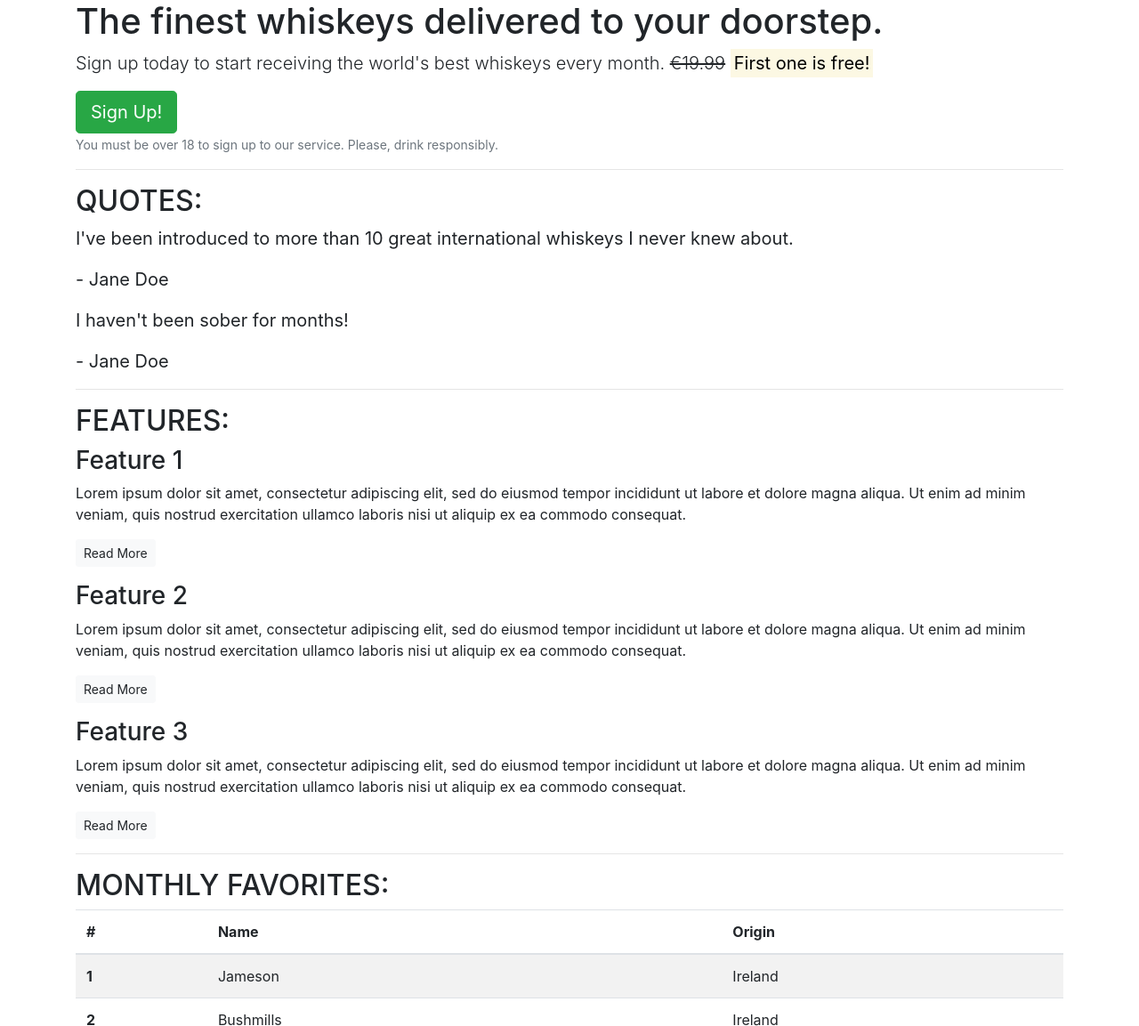
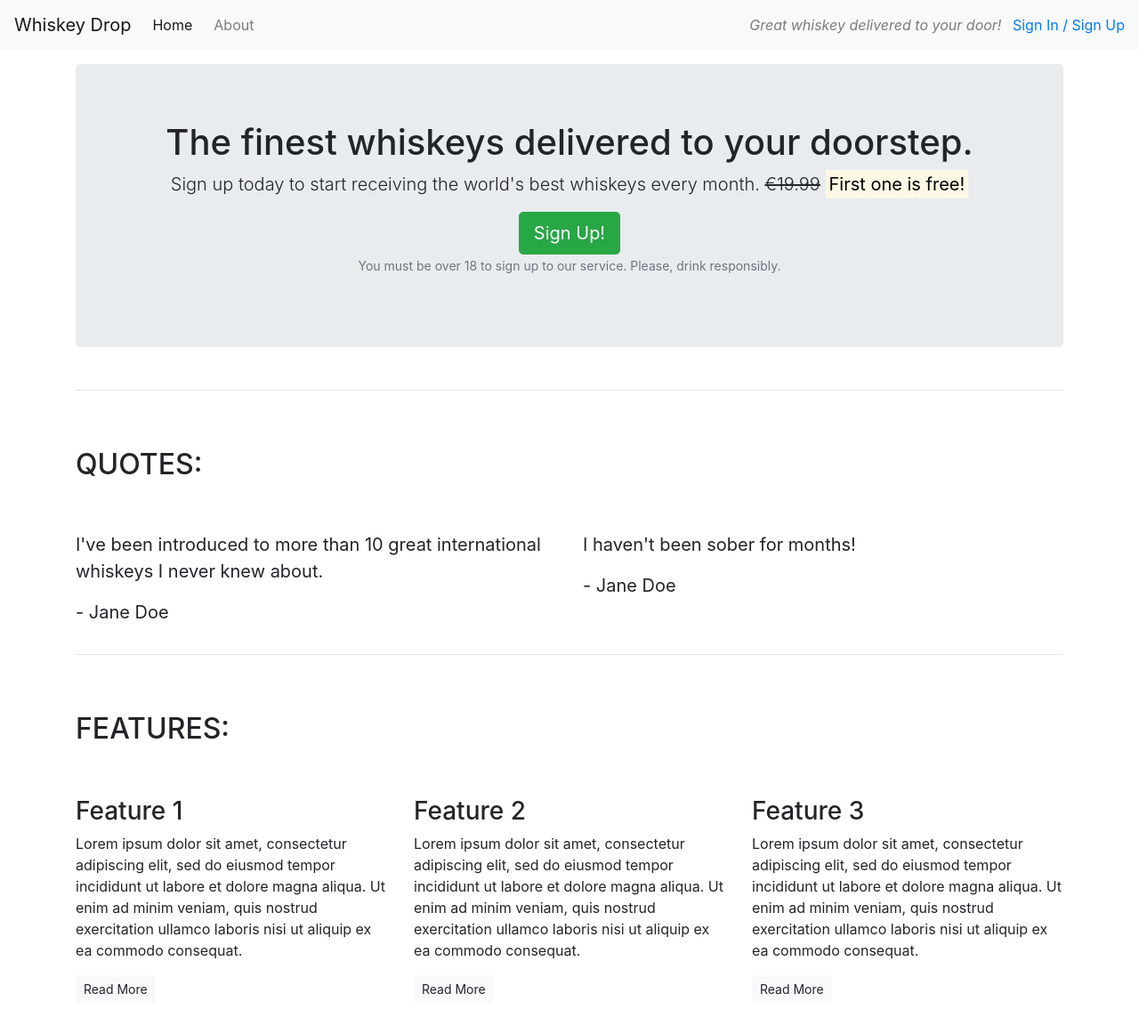
Before and after one commit to JarlathMacS/bootstrap4, a plain HTML site: page index.html in a window 1280 px wide. Shown: the top 1153 px of the page at 89% size. Drawn offline with nearby package versions, Linux system fonts and the light colour scheme.

Commit message:
Add .gitignore, bootstrap core components part 1 per video

```diff
--- a/index.html
+++ b/index.html
@@ -17,13 +17,37 @@
     ></script> -->
   </head>
   <body>
-    <article class="container">
+    <nav class="navbar navbar-light bg-light navbar-expand-sm">
+      <a href="/" class="navbar-brand">Whiskey Drop</a>
+      <ul class="navbar-nav mr-auto">
+        <li class="active nav-item mr-2">
+          <a class="nav-link" href="/">Home</a>
+        </li>
+        <li class="nav-item mr-2">
+          <a class="nav-link" href="/about">About</a>
+        </li>
+        <li class="nav-item mr-2 d-block d-sm-none">
+          <a class="nav-link" href="/login">Sign In / Sign Up</a>
+        </li>
+      </ul>
+      <div class="d-none d-md-block">
+        <p class="navbar-text my-auto mr-2">
+          <i>Great whiskey delivered to your door!</i>
+        </p>
+        <a href="/login">Sign In / Sign Up</a>
+      </div>
+    </nav>
+    <article class="container mt-3">
       <!-- Callout -->
-      <section class="callout">
+      <div class="row">
+        <div class="col-12">
+          <section class="callout jumbotron text-center">
             <h1>The finest whiskeys delivered to your doorstep.</h1>
             <p class="lead">
               Sign up today to start receiving the world's best whiskeys every
-          month. <s>€19.99</s> <strong><mark>First one is free!</mark></strong>
+              month. <s class="d-none d-sm-inline">€19.99</s>
+              <span class="d-inline d-sm-none"><br /></span>
+              <strong><mark>First one is free!</mark></strong>
             </p>
             <button class="btn btn-success btn-lg">Sign Up!</button>
             <p class="text-muted">
@@ -33,57 +57,81 @@
               >
             </p>
           </section>
+        </div>
+      </div>
       <!-- /.callout -->
       <hr />
       <!-- Quotes -->
       <section class="quotes">
+        <div class="row">
+          <div class="col-12 my-5">
             <h2 class="text-uppercase">Quotes:</h2>
+          </div>
+        </div>
+        <div class="row">
+          <div class="col-12 col-md-6">
             <blockquote class="blockquote">
               <p>
-            I've been introduced to more than 10 great international whiskeys I
-            never knew about.
+                I've been introduced to more than 10 great international
+                whiskeys I never knew about.
               </p>
               <p>- Jane Doe</p>
             </blockquote>
+          </div>
+          <div class="col-12 col-md-6">
             <blockquote class="blockquote">
               <p>I haven't been sober for months!</p>
               <p>- Jane Doe</p>
             </blockquote>
+          </div>
+        </div>
       </section>
       <!-- /.quotes -->
       <hr />
       <!-- Features -->
       <section class="features">
+        <div class="row">
+          <div class="col-12 my-5">
             <h2 class="text-uppercase">Features:</h2>
+          </div>
+        </div>
+        <div class="row">
+          <div class="col-12 col-md-6 col-lg-4">
             <div class="feature">
               <h3>Feature 1</h3>
               <p>
                 Lorem ipsum dolor sit amet, consectetur adipiscing elit, sed do
-            eiusmod tempor incididunt ut labore et dolore magna aliqua. Ut enim
-            ad minim veniam, quis nostrud exercitation ullamco laboris nisi ut
-            aliquip ex ea commodo consequat.
+                eiusmod tempor incididunt ut labore et dolore magna aliqua. Ut
+                enim ad minim veniam, quis nostrud exercitation ullamco laboris
+                nisi ut aliquip ex ea commodo consequat.
               </p>
               <p><a class="btn btn-sm btn-light" href="">Read More</a></p>
             </div>
+          </div>
+          <div class="col-12 col-md-6 col-lg-4">
             <div class="feature">
               <h3>Feature 2</h3>
               <p>
                 Lorem ipsum dolor sit amet, consectetur adipiscing elit, sed do
-            eiusmod tempor incididunt ut labore et dolore magna aliqua. Ut enim
-            ad minim veniam, quis nostrud exercitation ullamco laboris nisi ut
-            aliquip ex ea commodo consequat.
+                eiusmod tempor incididunt ut labore et dolore magna aliqua. Ut
+                enim ad minim veniam, quis nostrud exercitation ullamco laboris
+                nisi ut aliquip ex ea commodo consequat.
               </p>
               <p><a class="btn btn-sm btn-light" href="">Read More</a></p>
             </div>
+          </div>
+          <div class="col-12 d-md-none d-lg-block col-lg-4">
             <div class="feature">
               <h3>Feature 3</h3>
               <p>
                 Lorem ipsum dolor sit amet, consectetur adipiscing elit, sed do
-            eiusmod tempor incididunt ut labore et dolore magna aliqua. Ut enim
-            ad minim veniam, quis nostrud exercitation ullamco laboris nisi ut
-            aliquip ex ea commodo consequat.
+                eiusmod tempor incididunt ut labore et dolore magna aliqua. Ut
+                enim ad minim veniam, quis nostrud exercitation ullamco laboris
+                nisi ut aliquip ex ea commodo consequat.
               </p>
               <p><a class="btn btn-sm btn-light" href="">Read More</a></p>
+            </div>
+          </div>
         </div>
       </section>
       <!-- /.features -->
```
Also changed, not shown: 2 other files. Lines whose indentation alone changed are shown as unchanged.
